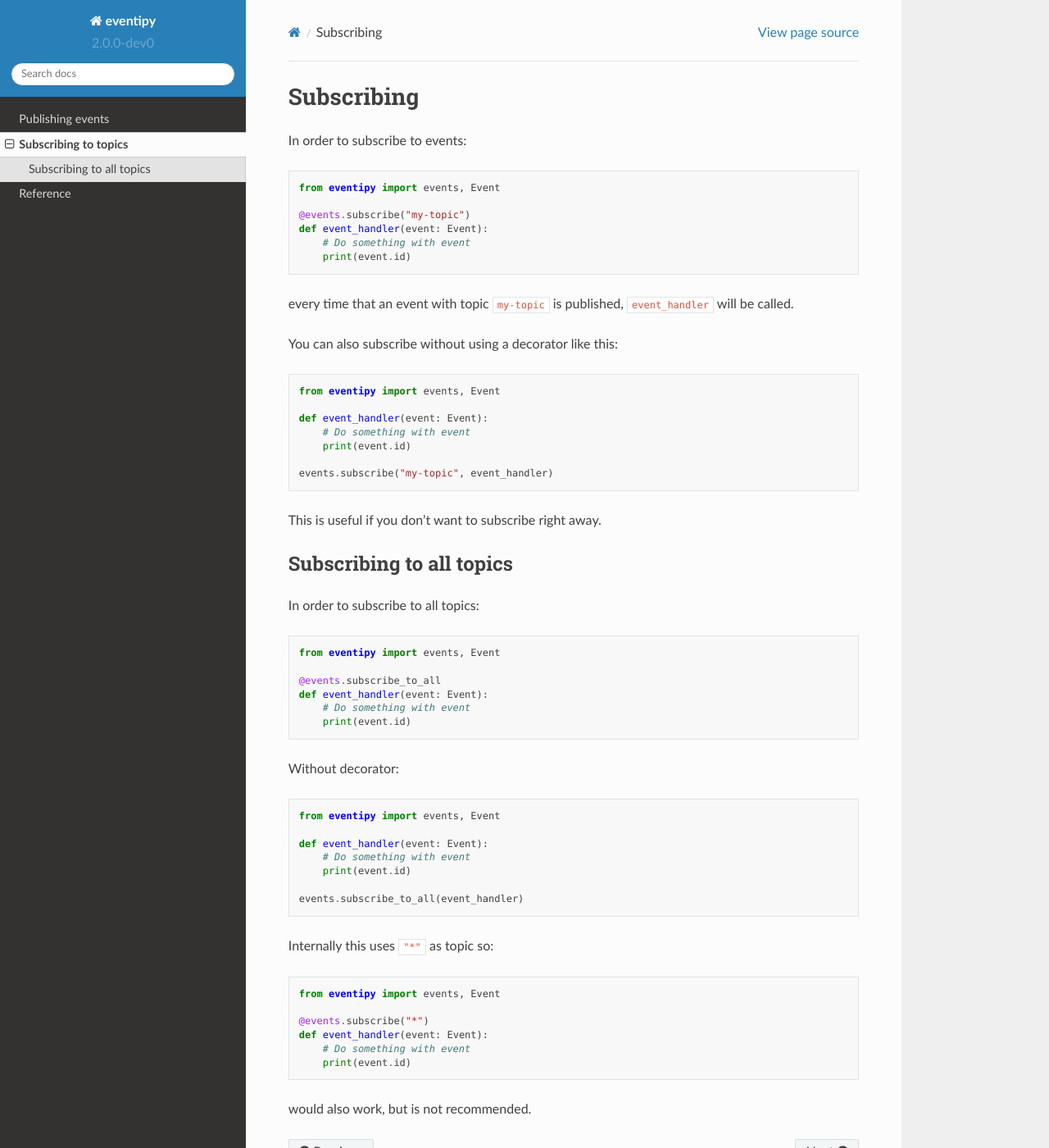
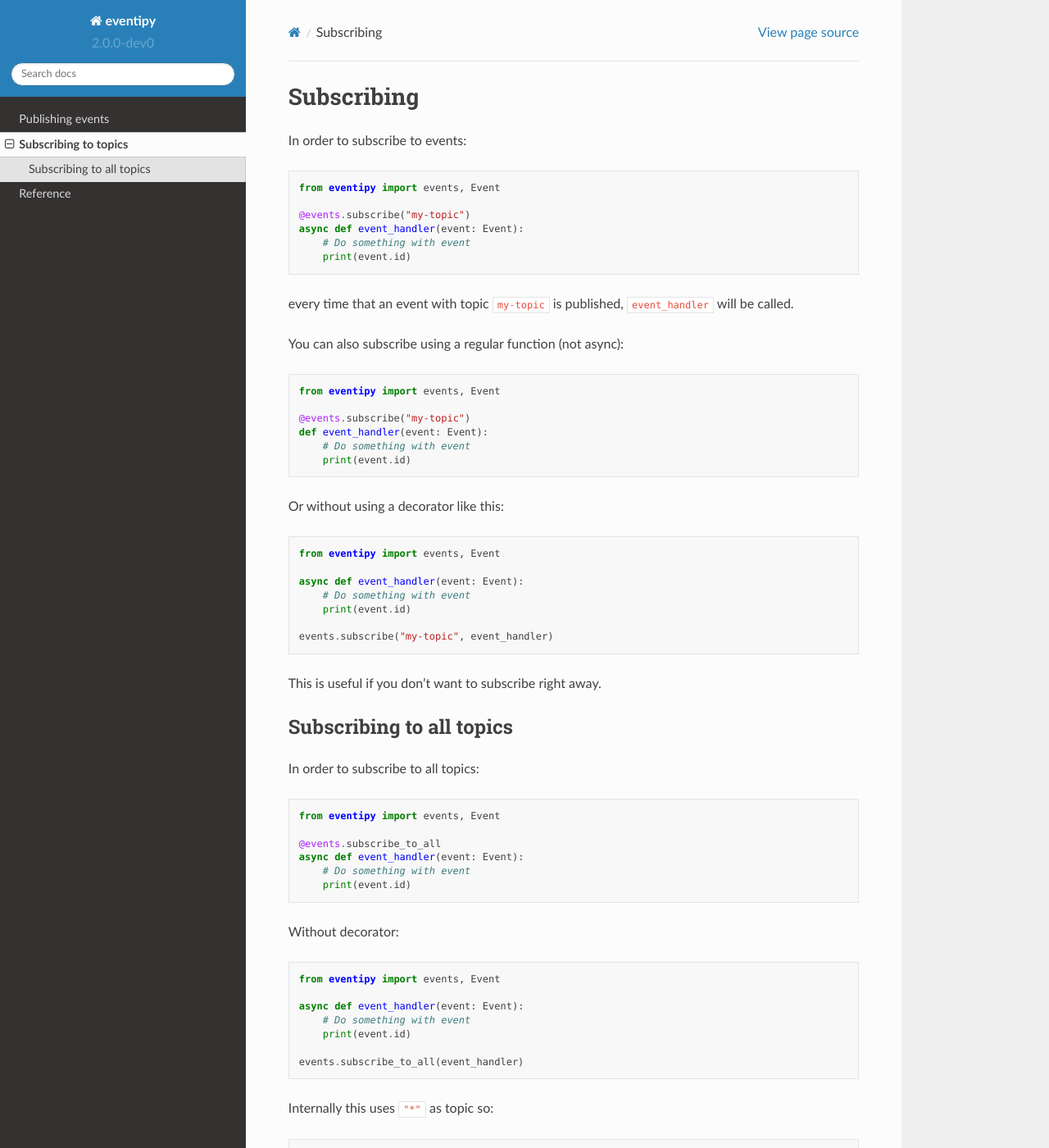
Before and after one commit to JonatanMartens/eventipy, a Sphinx documentation site: the page built from docs/subscribing.rst, in a window 1280 px wide and 1400 px high. Shown: the whole window at 82% size. Built offline with Sphinx 7.4.7 and the Read the Docs theme 2.0.0, drawn with Linux system fonts in a browser that asks for light colours.

Commit message:
Add support for async subscribers

```diff
--- a/docs/index.rst
+++ b/docs/index.rst
@@ -35,7 +35,7 @@ Subscribing to a topic:
     from eventipy import events
 
     @events.subscribe("my-topic")
-    def event_handler(event: Event):
+    async def event_handler(event: Event):
         print(event.id)
         print(event.topic)
 
--- a/docs/subscribing.rst
+++ b/docs/subscribing.rst
@@ -8,19 +8,30 @@ In order to subscribe to events:
     from eventipy import events, Event
 
     @events.subscribe("my-topic")
-    def event_handler(event: Event):
+    async def event_handler(event: Event):
         # Do something with event
         print(event.id)
 
 every time that an event with topic ``my-topic`` is published, ``event_handler`` will be called.
 
-You can also subscribe without using a decorator like this:
+You can also subscribe using a regular function (not async):
 
 .. code-block:: python
 
     from eventipy import events, Event
 
+    @events.subscribe("my-topic")
     def event_handler(event: Event):
+        # Do something with event
+        print(event.id)
+
+Or without using a decorator like this:
+
+.. code-block:: python
+
+    from eventipy import events, Event
+
+    async def event_handler(event: Event):
         # Do something with event
         print(event.id)
 
@@ -39,7 +50,7 @@ In order to subscribe to all topics:
     from eventipy import events, Event
 
     @events.subscribe_to_all
-    def event_handler(event: Event):
+    async def event_handler(event: Event):
         # Do something with event
         print(event.id)
 
@@ -49,7 +60,7 @@ Without decorator:
 
     from eventipy import events, Event
 
-    def event_handler(event: Event):
+    async def event_handler(event: Event):
         # Do something with event
         print(event.id)
 
@@ -63,7 +74,7 @@ Internally this uses ``"*"`` as topic so:
     from eventipy import events, Event
 
     @events.subscribe("*")
-    def event_handler(event: Event):
+    async def event_handler(event: Event):
         # Do something with event
         print(event.id)
 
```
Also changed, not shown: 2 other files.
